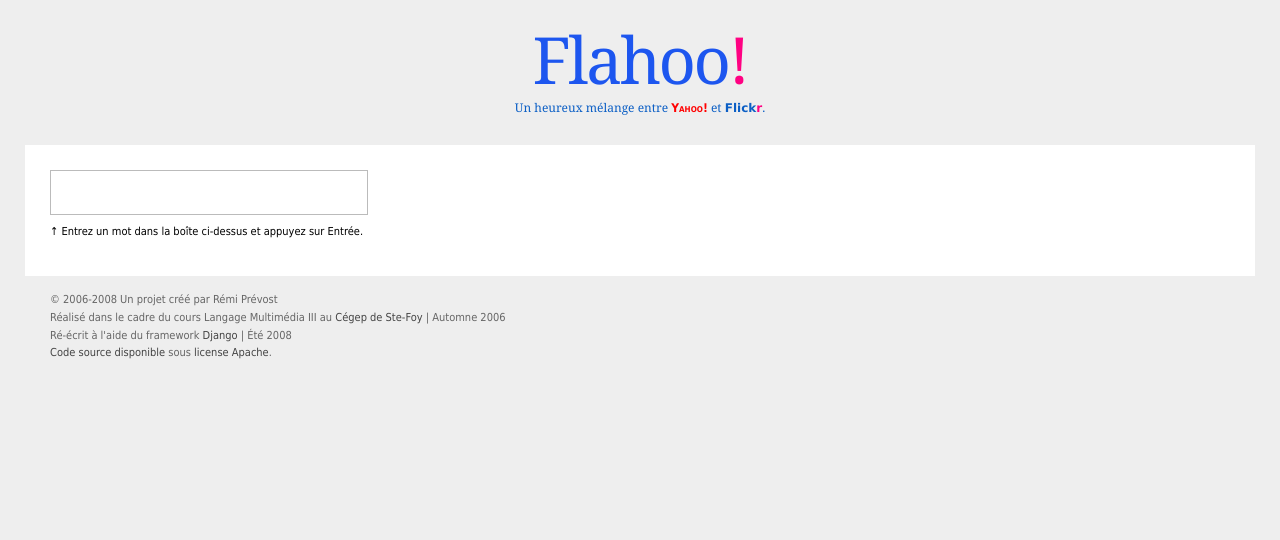
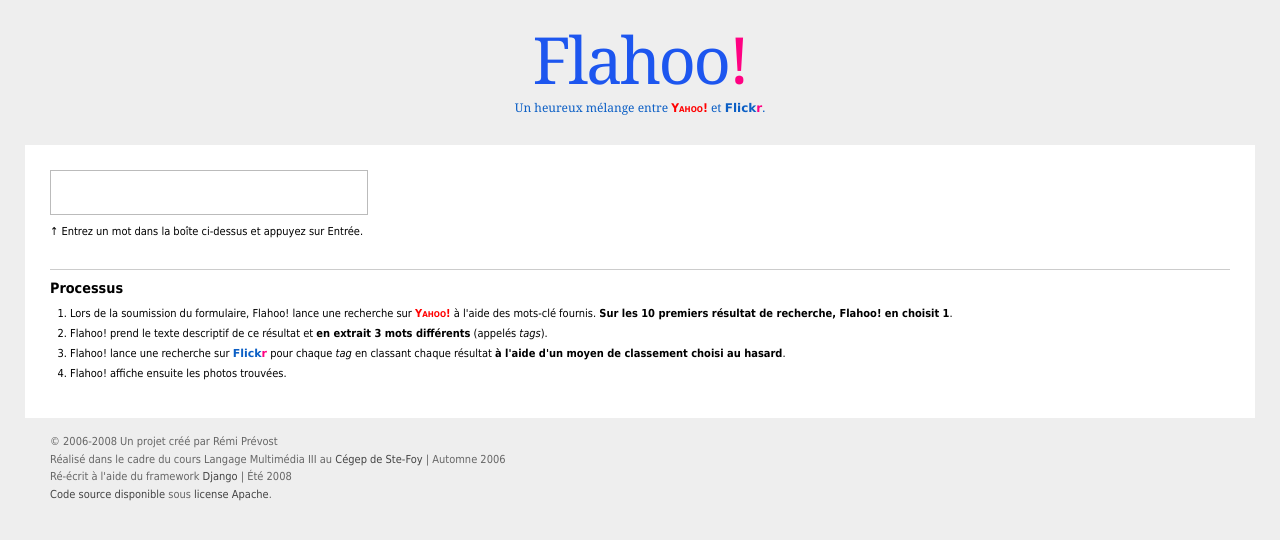
Before and after one commit to remi/flahoo, a Python web app: template flahoo/templates/accueil.html in a window 1280 px wide. Shown: the top 540 px of the page. Run offline with Jinja, Linux system fonts and the light colour scheme; the template is opened without the code that fills it, so the values that code supplies are empty.

Commit message:
ajout du processus sur la page d'accueil

```diff
--- a/flahoo/templates/accueil.html
+++ b/flahoo/templates/accueil.html
@@ -4,5 +4,14 @@
 
 {% block content %}
 
+<div class="processus">
+	<h2>Processus</h2>
+	<ol>
+		<li>Lors de la soumission du formulaire, Flahoo! lance une recherche sur <a class="yahoo" href="http://www.yahoo.com/">Yahoo!</a> à l'aide des mots-clé fournis. <strong>Sur les 10 premiers résultat de recherche, Flahoo! en choisit 1</strong>.</li>
+		<li>Flahoo! prend le texte descriptif de ce résultat et <strong>en extrait 3 mots différents</strong> (appelés <em>tags</em>).</li>
+		<li>Flahoo! lance une recherche sur <a class="flickr" href="http://www.flickr.com/">Flick<span>r</span></a> pour chaque <em>tag</em> en classant chaque résultat <strong>à l'aide d'un moyen de classement choisi au hasard</strong>.</li>
+		<li>Flahoo! affiche ensuite les photos trouvées.</li>
+	</ol>
+</div>
 
 {% endblock %}
--- a/public/css/screen.css
+++ b/public/css/screen.css
@@ -80,20 +80,20 @@ form p {
 	color: #FF0182;
 }
 
-#entete p a.yahoo {
+a.yahoo {
 	color: #f00;
 	font-weight: bold;
 	font-variant: small-caps;
 	font-family: Tahoma, Verdana, sans-serif;
 }
 
-#entete p a.flickr {
+a.flickr {
 	color: #0C5FC5;
 	font-weight: bold;
 	font-family: Verdana, sans-serif;
 }
 
-#entete p a.flickr span {
+a.flickr span {
 	color: #FF0182;
 }
 
@@ -187,3 +187,23 @@ form p {
 .erreur p {
 	margin: 0;
 }
+
+.processus {
+	border-top: 1px solid #ccc;
+	padding-top: 0.6em;
+	margin-top: 2.6em;
+}
+
+.processus h2 {
+	font-size: 130%;
+	margin-bottom: 0.4em;
+}
+
+.processus ol {
+	margin-left: 20px;
+}
+
+.processus ol li {
+	list-style: decimal;
+	margin-bottom: 0.2em;
+}
```
